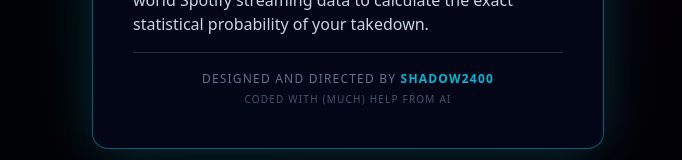
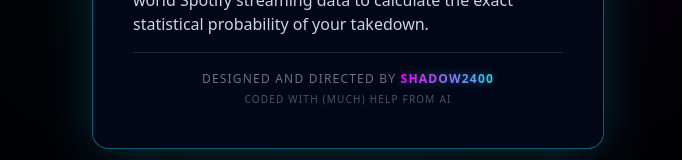
Before and after one commit to Shadow2400/rhythm-and-rite-final, a React (Vite) app: page / in a window 1280 px wide. Both pictures are taken after a click on the button "HUNTER ARCHIVES". Shown: the part 504-664 px from the top of the page, without its empty margins (292-974 px from the left). Built offline with nearby package versions, Linux system fonts and the light colour scheme.

Commit message:
Creator signature gets pizzazz

```diff
--- a/src/App.jsx
+++ b/src/App.jsx
@@ -21,7 +21,7 @@ import {
   ChevronDown,
   Activity,
   Share2,
-  Info, // KEEPING UNIVERSAL UX
+  Info, // UNIVERSAL UX
   X
 } from 'lucide-react';
 
@@ -310,7 +310,7 @@ export default function App() {
               Listen to the tracks, trust your instincts, and vote to advance your favorite tracks. Once a victor is crowned, our network cross-references your choice against real-world Spotify streaming data to calculate the exact statistical probability of your takedown.
             </p>
             <p className="border-t border-slate-800 pt-4 text-xs text-slate-500 text-center uppercase tracking-widest leading-relaxed">
-              Designed and Directed by <span className="text-cyan-500 font-bold">Shadow2400</span><br/>
+              Designed and Directed by <span className="font-black text-transparent bg-clip-text bg-gradient-to-r from-[#ff00ff] to-cyan-400 drop-shadow-[0_0_5px_rgba(34,211,238,0.4)] selection:bg-cyan-500 selection:text-white">Shadow2400</span><br/>
               <span className="text-slate-600 text-[10px]">Coded with (much) help from AI</span>
             </p>
           </div>
```
Lines whose indentation alone changed are shown as unchanged.
